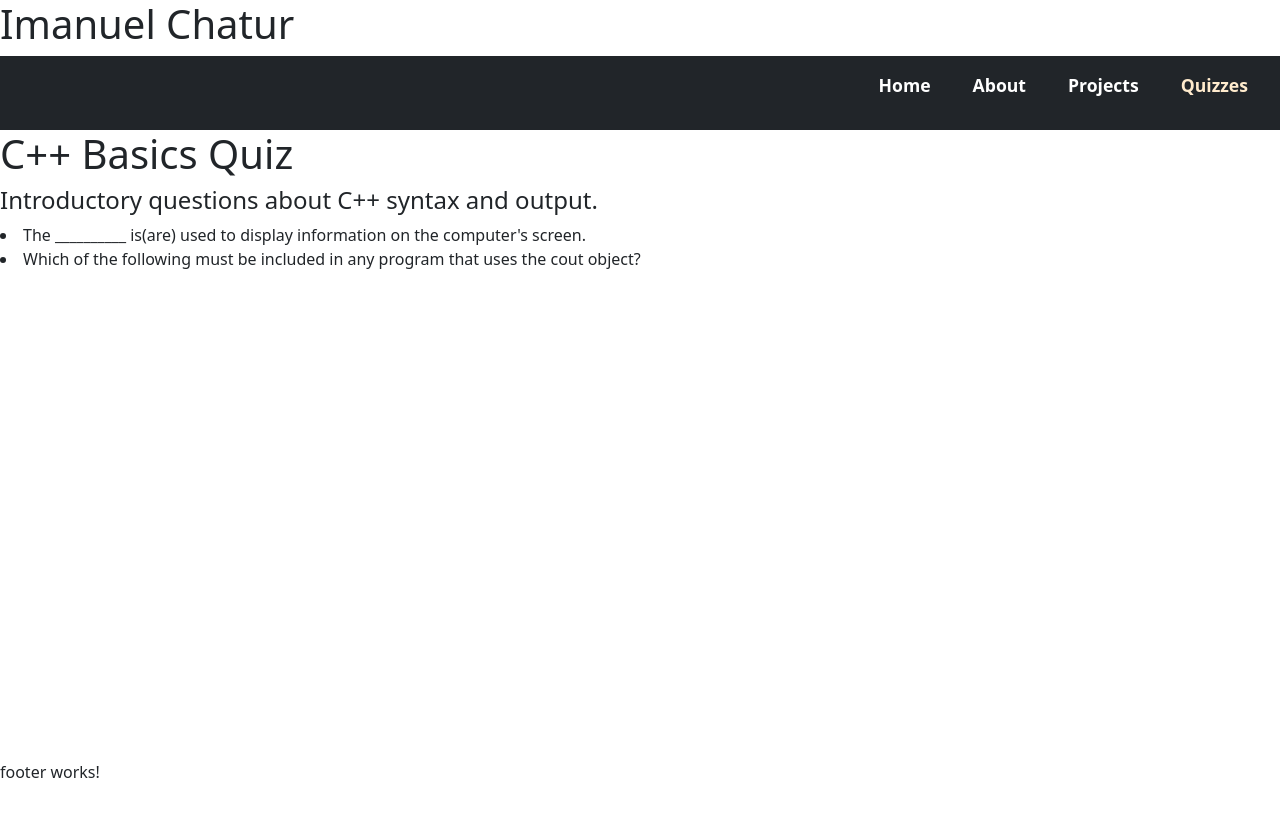
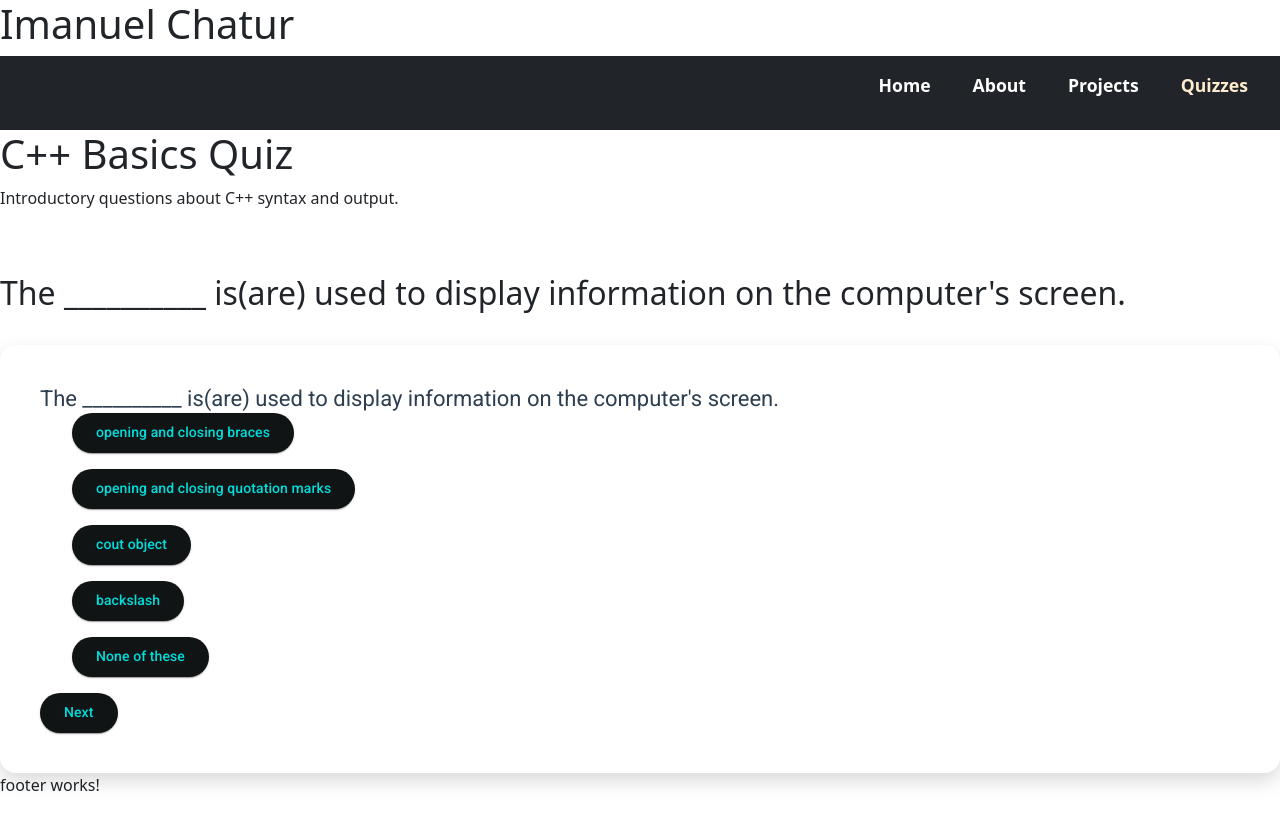
Before and after one commit to ImanuelChatur/PortfolioWebsite, an Angular app: page /quiz in a window 1280 px wide. Built offline with nearby package versions, Linux system fonts and the light colour scheme.

Commit message:
Quiz working kinda, workingo n css

```diff
--- a/angular.json
+++ b/angular.json
@@ -28,6 +28,7 @@
               }
             ],
             "styles": [
+              "@angular/material/prebuilt-themes/cyan-orange.css",
               "src/styles.css",
               "node_modules/bootstrap/dist/css/bootstrap.min.css"
             ],
@@ -87,6 +88,7 @@
               }
             ],
             "styles": [
+              "@angular/material/prebuilt-themes/cyan-orange.css",
               "src/styles.css"
             ],
             "scripts": []
--- a/package.json
+++ b/package.json
@@ -10,10 +10,12 @@
   },
   "private": true,
   "dependencies": {
+    "@angular/cdk": "^19.2.19",
     "@angular/common": "^19.2.0",
     "@angular/compiler": "^19.2.0",
     "@angular/core": "^19.2.0",
     "@angular/forms": "^19.2.0",
+    "@angular/material": "^19.2.19",
     "@angular/platform-browser": "^19.2.0",
     "@angular/platform-browser-dynamic": "^19.2.0",
     "@angular/router": "^19.2.0",
--- a/src/app/components/quiz/quiz.component.css
+++ b/src/app/components/quiz/quiz.component.css
@@ -0,0 +1,13 @@
+.question-card {
+  background-color: #fff; /* white card */
+  color: #2c3e50;         /* dark text */
+  border-radius: 16px;
+  padding: 1.5rem;
+  box-shadow: 0 8px 20px rgba(0,0,0,0.15);
+}
+
+.question-title {
+  color: #2c3e50;  /* ensures header text is readable */
+  font-size: 1.2rem;
+  font-weight: 600;
+}
--- a/src/app/components/quiz/quiz.component.html
+++ b/src/app/components/quiz/quiz.component.html
@@ -1,5 +1,21 @@
 <h1>{{ title }}</h1>
-<h4>{{desc}}</h4>
-<li *ngFor="let q of questions">
-    {{ q.question }}
-</li>
+<p>{{desc}}</p>
+<br><br>
+
+<h2>{{questions[qIndex]?.question}}</h2>
+
+<br>
+
+
+<mat-card class="question-card">
+  <mat-card-header>
+    <mat-card-title class="mat-">{{ questions[qIndex]?.question }}</mat-card-title>
+  </mat-card-header>
+  <mat-card-content>
+    <ul *ngFor="let q of questions[qIndex]?.options">
+      <button mat-raised-button>{{q}}</button>
+    </ul>
+
+    <button mat-raised-button color="primary">Next</button>
+  </mat-card-content>
+</mat-card>
--- a/src/app/components/quiz/quiz.component.ts
+++ b/src/app/components/quiz/quiz.component.ts
@@ -2,10 +2,12 @@ import {Component, OnInit} from '@angular/core';
 import {Question, QuestionService, Quiz} from './question.service';
 import {CommonModule} from '@angular/common';
 import {Observable} from 'rxjs';
+import {MatCard, MatCardContent, MatCardModule, MatCardTitle} from '@angular/material/card';
+import {MatButton} from '@angular/material/button';
 
 @Component({
   selector: 'app-quiz',
-  imports: [CommonModule],
+  imports: [CommonModule, MatCardModule, MatButton],
   templateUrl: './quiz.component.html',
   styleUrl: './quiz.component.css',
   providers: [
@@ -14,7 +16,7 @@ import {Observable} from 'rxjs';
 export class QuizComponent implements OnInit {
   // Declare Variables
   isQuizStarted: boolean = false;
-  currentQuestionIndex: number = 0;
+  qIndex: number = 0;
   questions: Question[] = [];
   title: string | undefined;
   desc: string | undefined;
@@ -34,4 +36,7 @@ export class QuizComponent implements OnInit {
       console.log(this.questions);
     })
   }
+  nextQuestion(){
+    this.qIndex++;
+  }
 }
--- a/src/index.html
+++ b/src/index.html
@@ -6,8 +6,10 @@
   <base href="/">
   <meta name="viewport" content="width=device-width, initial-scale=1">
   <link rel="icon" type="image/x-icon" href="favicon.ico">
+  <link href="https://fonts.googleapis.com/css2?family=Roboto:wght@300;400;500&display=swap" rel="stylesheet">
+  <link href="https://fonts.googleapis.com/icon?family=Material+Icons" rel="stylesheet">
 </head>
-<body>
+<body class="mat-typography">
   <app-header></app-header>
   <app-root></app-root>
 </body>
--- a/src/styles.css
+++ b/src/styles.css
@@ -17,3 +17,6 @@ app-root {
 main {
   flex-grow: 1;
 }
+
+html, body { height: 100%; }
+body { margin: 0; font-family: Roboto, "Helvetica Neue", sans-serif; }
```
Also changed, not shown: 1 other file (tests, documents, lock files or other folders).
